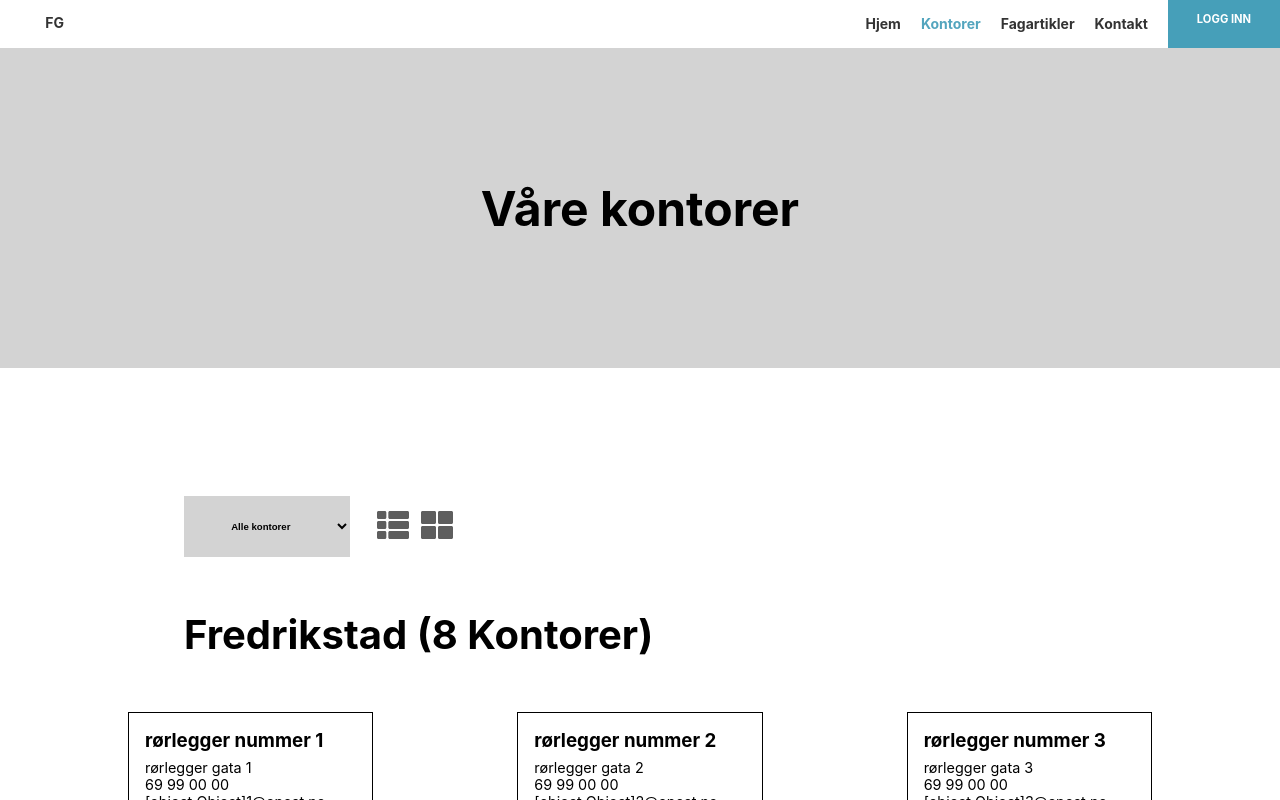
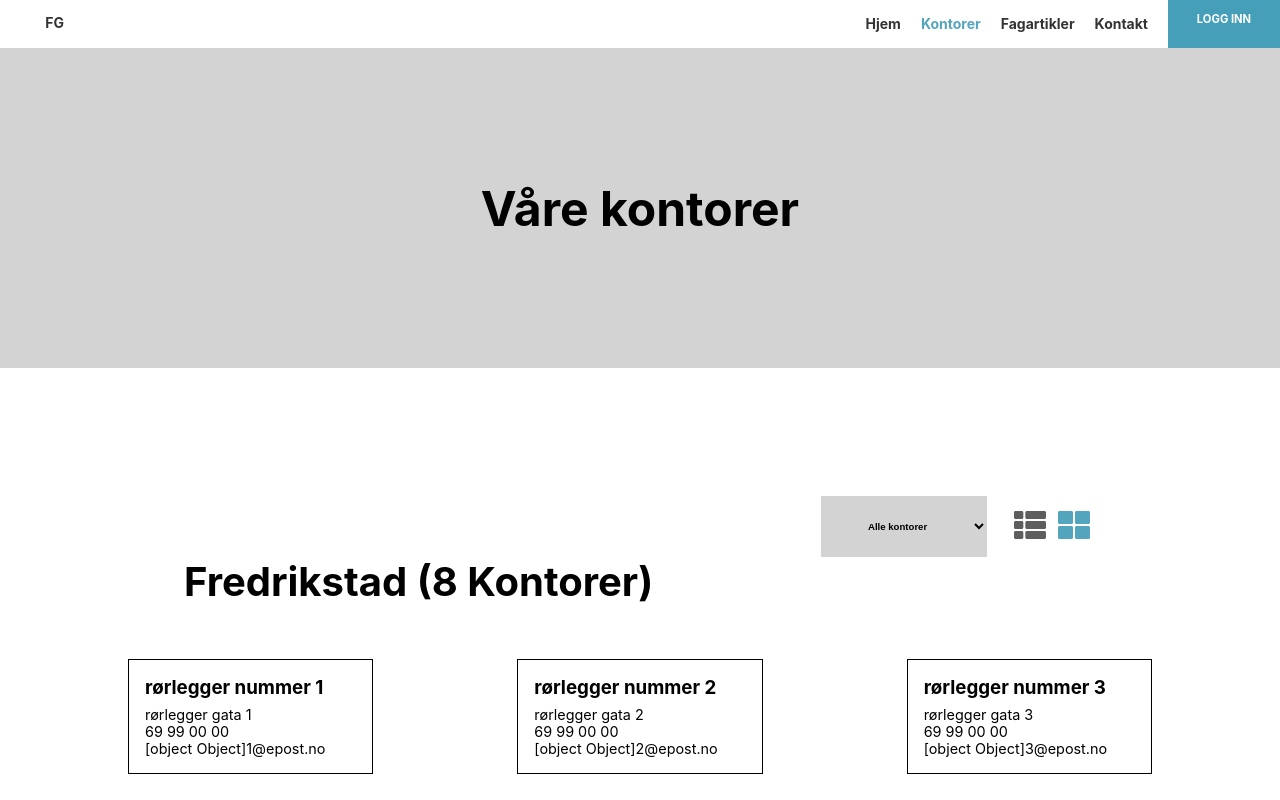
Before and after one commit to blendimaliqi/Fullstack-React-Webpage, a React app in the folder client/: page /kontorer in a window 1280 px wide. Shown: the top 800 px of the page. Built offline with nearby package versions, Linux system fonts and the light colour scheme.

Commit message:
la til conditional styling på card og list knapp så farger blir korrekte, og noen andre småting design messig

```diff
--- a/client/src/pages/Office.jsx
+++ b/client/src/pages/Office.jsx
@@ -15,6 +15,7 @@ const ListBtn = styled.button`
   background-color: white;
   border: 0;
   color: #5e5e5e;
+  outline: none;
 `;
 
 const GridBtn = styled.button`
@@ -22,6 +23,7 @@ const GridBtn = styled.button`
   background-color: white;
   border: 0;
   color: #5e5e5e;
+  outline: none;
 `;
 
 const BtnContainer = styled.section`
@@ -29,11 +31,6 @@ const BtnContainer = styled.section`
   flex-direction: row;
   justify-content: flex-end;
   align-items: center;
-`;
-
-const LocationTitleWithBtns = styled.h1`
-  font-weight: bold;
-  font-size: 2.5rem;
 `;
 
 const LocationTitle = styled.h1`
@@ -45,14 +42,8 @@ const LocationTitle = styled.h1`
 const FlexContainer = styled.section`
   display: flex;
   flex-direction: row;
-  justify-content: space-between;
+  justify-content: flex-end;
   padding: 0 11.5rem;
-  margin-bottom: 50px;
-`;
-
-const NoMarginContainer = styled.section`
-  margin: 0;
-  padding: 0;
 `;
 
 const Select = styled.select`
@@ -310,10 +301,16 @@ const Office = () => {
               <option value="Moss">Moss</option>
               <option value="Oslo">Oslo</option>
             </Select>
-            <ListBtn onClick={onListBtnClick}>
+            <ListBtn
+              style={{ color: listView ? '#53a5be' : '#5e5e5e' }}
+              onClick={onListBtnClick}
+            >
               <FontAwesomeIcon icon={faThList} />
             </ListBtn>
-            <GridBtn onClick={onGridBtnClick}>
+            <GridBtn
+              style={{ color: gridView ? '#53a5be' : '#5e5e5e' }}
+              onClick={onGridBtnClick}
+            >
               <FontAwesomeIcon icon={faThLarge} />
             </GridBtn>
           </BtnContainer>
@@ -322,7 +319,7 @@ const Office = () => {
           <>
             {filterOptions === 'Alle kontorer' && (
               <>
-                <LocationTitle>
+                <LocationTitle style={{ marginTop: '0' }}>
                   Fredrikstad ({officesFredrikstad.length}
                   {' Kontorer'})
                 </LocationTitle>
@@ -349,7 +346,7 @@ const Office = () => {
               <>
                 {chosenOffice.length != 0 && (
                   <>
-                    <LocationTitle>
+                    <LocationTitle style={{ marginTop: '0' }}>
                       {filterOptions} ({chosenOffice.length}
                       {' Kontorer'}
                       {console.log(filterOptions + chosenOffice)})
@@ -365,7 +362,7 @@ const Office = () => {
           <>
             {filterOptions === 'Alle kontorer' && (
               <>
-                <LocationTitle>
+                <LocationTitle style={{ marginTop: '0' }}>
                   Fredrikstad ({officesFredrikstad.length}
                   {' Kontorer'})
                 </LocationTitle>
@@ -391,7 +388,7 @@ const Office = () => {
               <>
                 {chosenOffice.length != 0 && (
                   <>
-                    <LocationTitle>
+                    <LocationTitle style={{ marginTop: '0' }}>
                       {filterOptions} ({chosenOffice.length}
                       {' Kontorer'}
                       {console.log(filterOptions + chosenOffice)})
```
